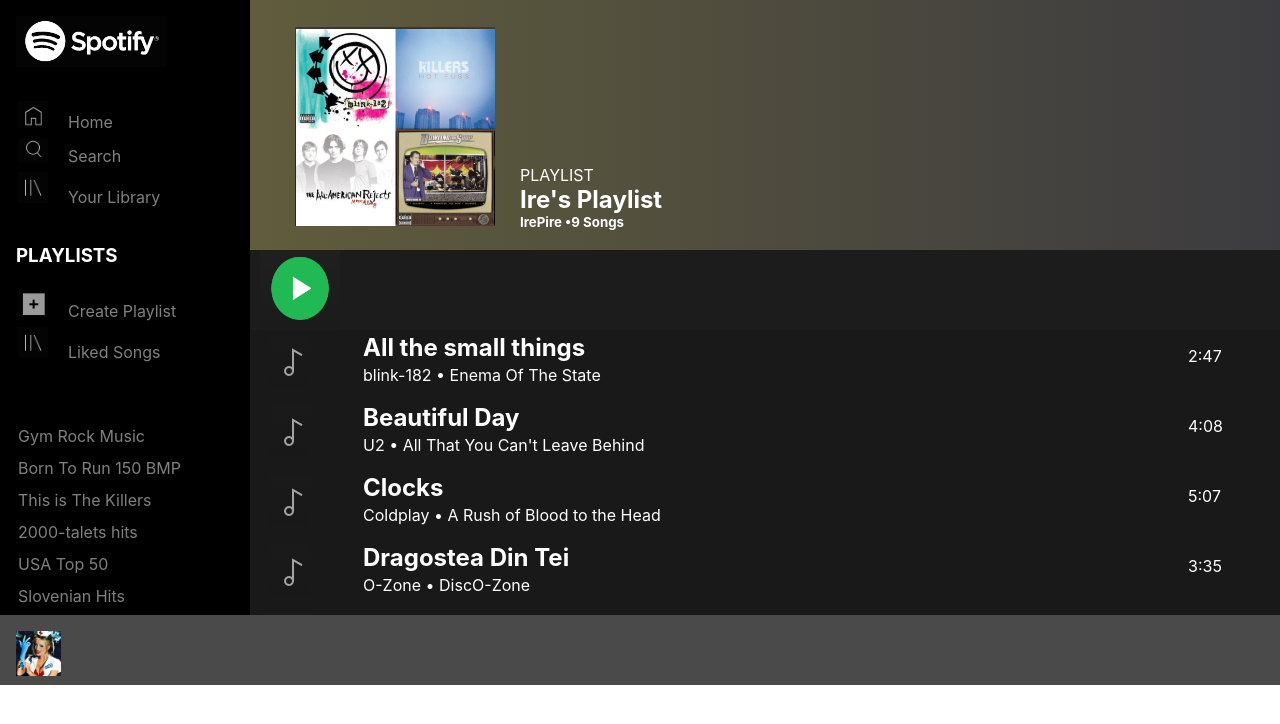
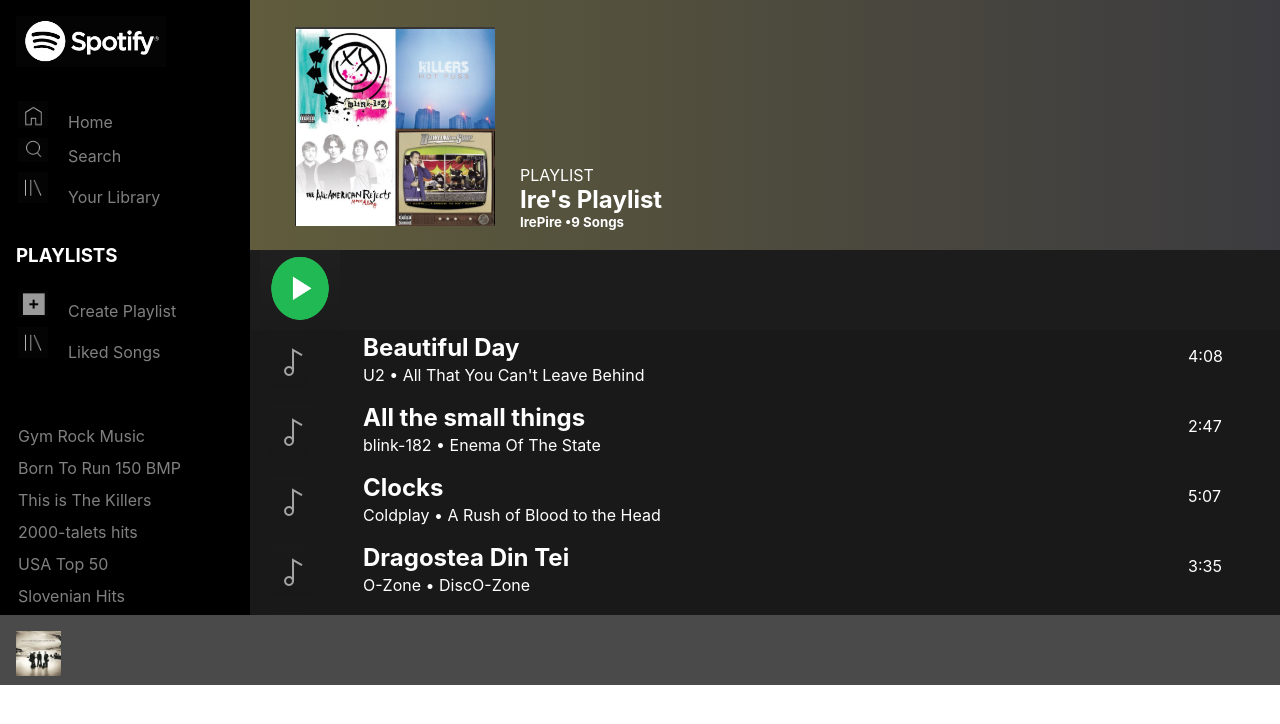
Before and after one commit to PireIre/SpotifyCloneReact, a React (Create React App) app: page / in a window 1280 px wide. Shown: the top 724 px of the page. Built offline with nearby package versions, Linux system fonts and the light colour scheme.

Commit message:
change default volume, changed order of cards

```diff
--- a/src/App.css
+++ b/src/App.css
@@ -232,3 +232,10 @@
   width: 600px;
   background:#4a4a4a;
 }
+
+
+
+
+.Mp3Player-Item-Time{
+  color: white;
+}
--- a/src/PlaylistPage.js
+++ b/src/PlaylistPage.js
@@ -28,7 +28,7 @@
         player:"stopped",
         title: "",
         artist: "",
-        media: "All-The-Small-Things"
+        media: "Beautiful-Day"
     }
 
     componentDidMount() {
@@ -86,6 +86,7 @@
             if(track) {
                 this.player.src = track;
                 this.player.play()
+                this.player.volume = 0.3;
                 this.setState({player: "playing"})
             }
         }
@@ -160,17 +161,17 @@
                             {cards.title}
                             <div>
                                 {this.state.player === "paused" && (
-                                    <button onClick={() => this.setState({ player: "playing" })}>
+                                    <button className = "Mp3Player-Item Play" onClick={() => this.setState({ player: "playing" })}>
                                         Play
                                     </button>
                                 )}
                                 {this.state.player === "playing" && (
-                                    <button onClick={() => this.setState({ player: "paused" })}>
+                                    <button className = "Mp3Player-Item Pause" onClick={() => this.setState({ player: "paused" })}>
                                         Pause
                                     </button>
                                 )}
                                 {this.state.player === "playing" || this.state.player === "paused" ? (
-                                    <button onClick={() => this.setState({ player: "stopped" })}>
+                                    <button className = "Mp3Player-Item Stop" onClick={() => this.setState({ player: "stopped" })}>
                                         Stop
                                     </button>
                                 ) : (
@@ -178,7 +179,7 @@
                                 )}
                             </div>
                             {this.state.player === "playing" || this.state.player === "paused" ? (
-                                <div>
+                                <div className = "Mp3Player-Item-Time" >
                                     {currentTime} / {duration}
                                 </div>
                             ) : (
--- a/src/information.json
+++ b/src/information.json
@@ -1,19 +1,19 @@
 [
   {
     "id": 1,
+    "title": "Beautiful Day",
+    "artist": "U2",
+    "album": "All That You Can't Leave Behind",
+    "length": "4:08",
+    "media": "Beautiful-Day"
+  },
+  {
+    "id": 2,
     "title": "All the small things",
     "artist": "blink-182",
     "album": "Enema Of The State",
     "length": "2:47",
     "media": "All-The-Small-Things"
-  },
-  {
-    "id": 2,
-    "title": "Beautiful Day",
-    "artist": "U2",
-    "album": "All That You Can't Leave Behind",
-    "length": "4:08",
-    "media": "Beautiful-Day"
   },
   {
     "id": 3,
```
